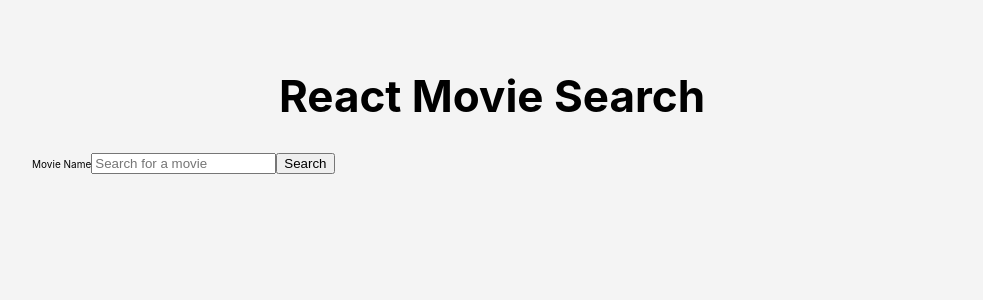
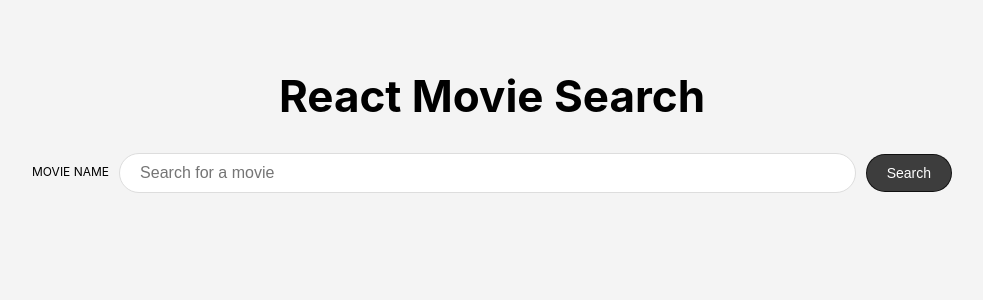
Before and after one commit to Eden-Alem/Movie_Search_App, a React (Create React App) app: page / in a window 1280 px wide. Shown: the top 300 px of the page, without its empty margins (148-1131 px from the left). Built offline with nearby package versions, Linux system fonts and the light colour scheme.

Commit message:
Fetched data from an API where it returns a list of movies

```diff
--- a/src/App.css
+++ b/src/App.css
@@ -72,3 +72,49 @@ small {
   font-size: 4.4rem;
   text-align: center;
 }
+
+.form {
+  display: grid;
+}
+
+.label {
+  font-size: 1.2rem;
+  margin-bottom: 0.2rem;
+  text-transform: uppercase;
+}
+
+.input {
+  font-size: 1.6rem;
+  padding: 0.5rem 2rem;
+  line-height: 2.8rem;
+  border-radius: 20px;
+  border: 1px solid #ddd;
+  margin-bottom: 1rem;
+}
+
+.button {
+  background-color: rgba(0, 0, 0, 0.75);
+  color: white;
+  padding: 1rem 2rem;
+  border: 1px solid rgba(0,0,0,0.75);
+  border-radius: 20px;
+  font-size: 1.4rem;
+  cursor: pointer;
+  transition: background-color 250ms;
+}
+
+.button:hover {
+  background-color: rgba(0, 0, 0, 0.85);
+}
+
+@media (min-width:786px) {
+  .form {
+    grid-template-columns: auto 1fr auto;
+    grid-gap: 1rem;
+    align-items: center;
+  }
+
+  .input {
+    margin-bottom: 0;
+  }
+}
--- a/src/searchmovies.js
+++ b/src/searchmovies.js
@@ -1,9 +1,26 @@
 import React from "react";
 
 export default function SearchMovies() {
+    const searchMovies = async (e) => {
+        e.preventDefault();
+        console.log("Submitting");
+
+        const query = "Jurassic Park";
+
+        const url = `https://api.themoviedb.org/3/movie/550?api_key=8752db6ca168ae4b1865aeac42f13afc&language=en-US&query=${query}&page=1&include_adult=false`;
+
+        try {
+            const res = await fetch(url);
+            const data = await res.json();
+            console.log(data);
+        } catch(err) {
+            console.error(err);
+        }
+
+    }
 
     return (
-       <form className="form">
+       <form className="form" onSubmit={searchMovies}>
            <label htmlFor="query" className="label"> Movie Name</label>
            <input className="input" type="text" placeholder="Search for a movie" name="query"/>
            <button className="button" type="submit">Search</button>
```
